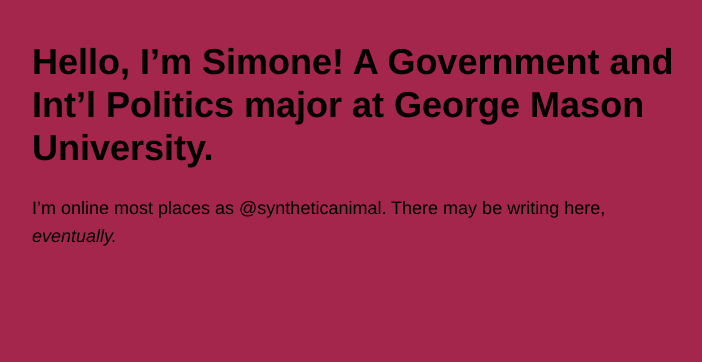
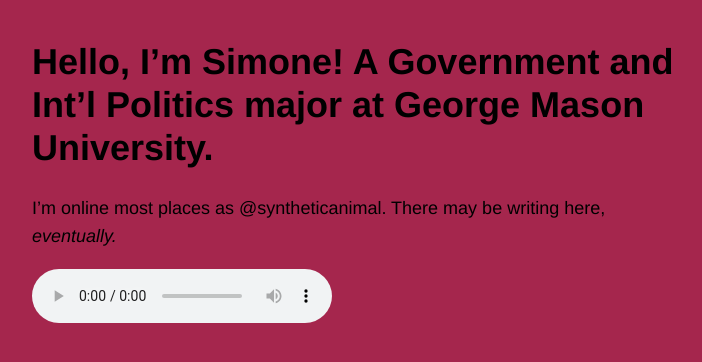
Before and after one commit to simoneramone/simoneramone.github.io, a plain HTML site: page index.html in a window 1280 px wide. Shown: the whole page, without its empty margins (283-985 px from the left). Drawn offline with Linux system fonts and the light colour scheme.

Commit message:
Update index.html

```diff
--- a/index.html
+++ b/index.html
@@ -19,5 +19,9 @@
 <body>
 <h1>Hello, I’m Simone! A Government and Int’l Politics major at George Mason University. </h1>
 <p> I’m online most places as @syntheticanimal. There may be writing here, <I> eventually. </I> </p>
+ <audio controls autoplay>
+  <source src="01 Sea, Swallow Me.mp3" type="audio/mpeg">
+Your browser does not support the audio element.
+</audio>
 </body>
 </html>
```
